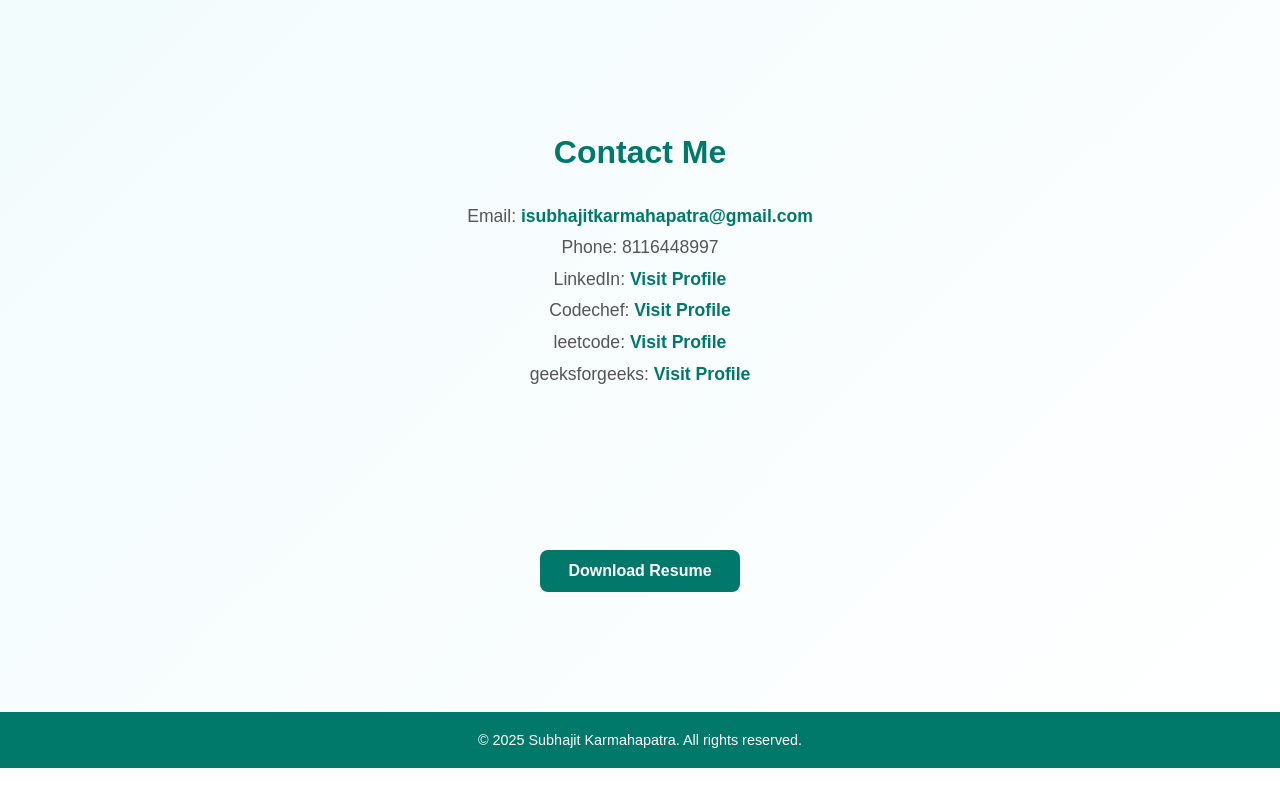
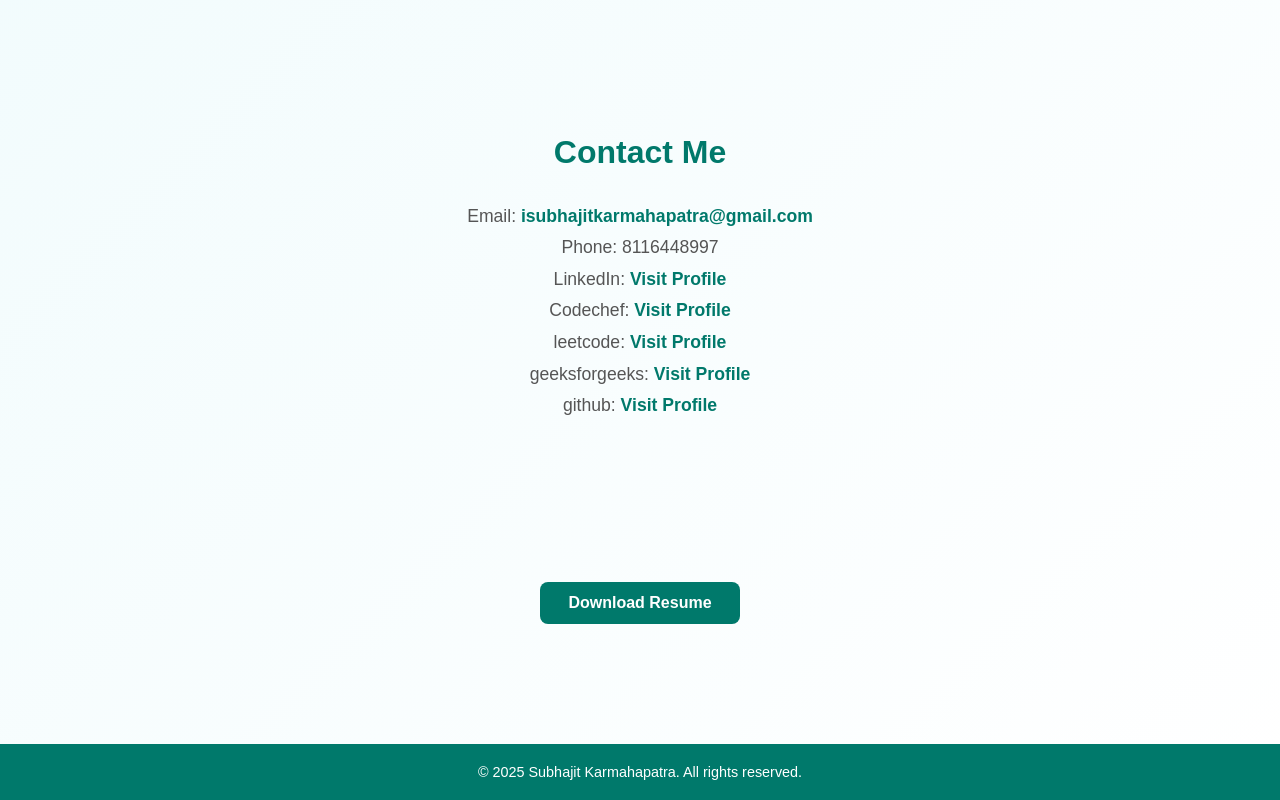
Before and after one commit to Subhajitkarmahapatra/Subhajit-Karmahapatra-Portfolio-Website, a plain HTML site: page index.html in a window 1280 px wide. Shown: the part 2907-3707 px from the top of the page. Before the commit the page ends 3675 px from the top, so only its background shows below. Drawn offline with Linux system fonts and the light colour scheme.

Commit message:
Update index.html

```diff
--- a/index.html
+++ b/index.html
@@ -103,6 +103,7 @@
 <p>Codechef: <a href="https://www.codechef.com/users/subhajit_001" target="_blank">Visit Profile</a></p>
 <p>leetcode: <a href="https://leetcode.com/u/subhajitk009/" target="_blank">Visit Profile</a></p>
 <p>geeksforgeeks: <a href="https://www.geeksforgeeks.org/user/isubhajitkakar3/" target="_blank">Visit Profile</a></p>
+    <p>github: <a href="https://github.com/Subhajitkarmahapatra" target="_blank">Visit Profile</a></p>
  </section>
 
 
```
